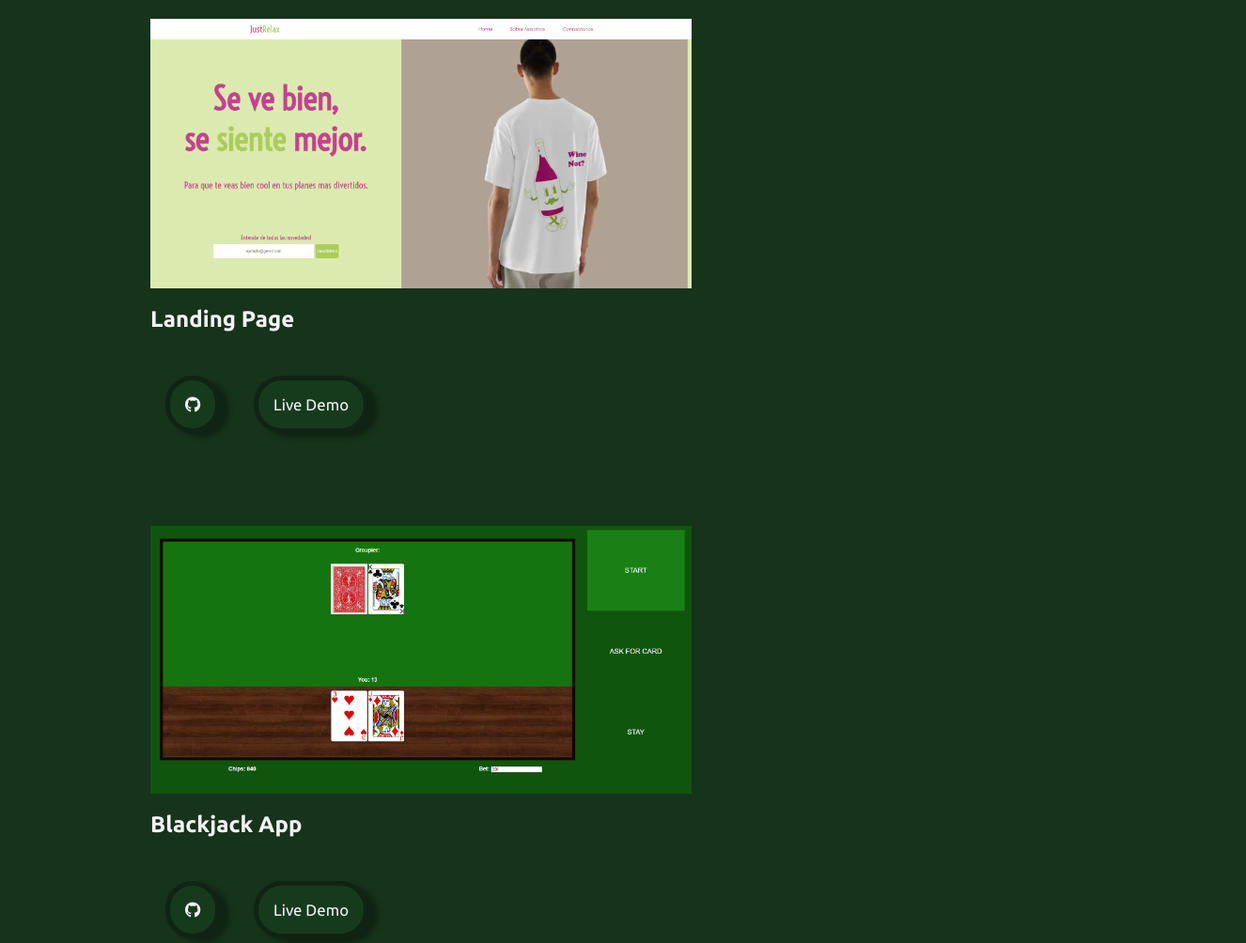
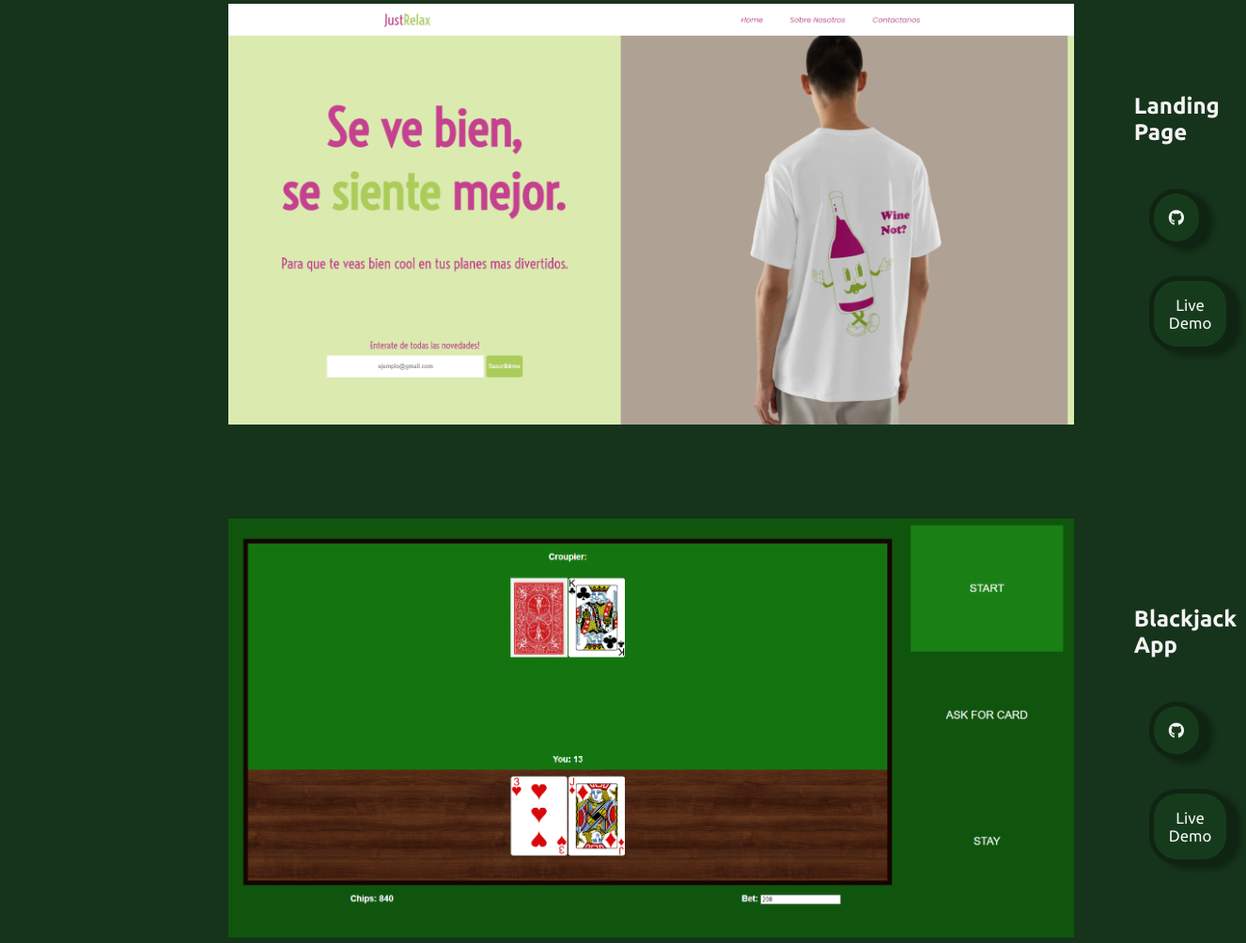
Before and after one commit to nicolasquirogadev/Portfolio, a plain HTML site: page index.html in a window 1280 px wide. Shown: the part 1069-2073 px from the top of the page at 94% size, 1326 px wide, since content can reach past the window. Drawn offline with Linux system fonts and the light colour scheme.

Commit message:
code review y correcciones

```diff
--- a/index.html
+++ b/index.html
@@ -78,11 +78,12 @@
             <h1 class="title">Projects</h1></div>
 
             <div class="project-container">
+                <div class="img-container">
+                    <img src="./assets/preview-landing.png" alt="Project Preview Image" class="project-img">
+                </div>
                 <div class="project-details">
-                    <div class="img-container">
-                        <img src="./assets/preview-landing.png" alt="Project Preview Image" class="project-img">
-                    </div>
                     <h2 class="project-title">Landing Page</h2>
+                    <div class="project-btn-box">
                     <div class="btn-container">
                         <button class="project-btn" onclick="location.href='https://github.com/nicolasquirogadev/JR-landingpage'">
                             <i class="fa-brands fa-github"></i>
@@ -93,15 +94,17 @@
                             Live Demo
                         </button>
                     </div>
+                    </div>
                 </div>
             </div>
 
             <div class="project-container">
+                <div class="img-container">
+                    <img src="./assets/preview-blackjack.png" alt="Project Preview Image" class="project-img">
+                </div>
                 <div class="project-details">
-                    <div class="img-container">
-                        <img src="./assets/preview-blackjack.png" alt="Project Preview Image" class="project-img">
-                    </div>
                     <h2 class="project-title">Blackjack App</h2>
+                    <div class="project-btn-box">
                     <div class="btn-container">
                         <button class="project-btn" onclick="location.href='https://github.com/nicolasquirogadev/blackJack21'">
                             <i class="fa-brands fa-github"></i>
@@ -112,6 +115,7 @@
                             Live Demo
                         </button>
                     </div>
+                </div>
                 </div>
             </div>
 
--- a/styles/style.css
+++ b/styles/style.css
@@ -22,15 +22,6 @@ body {
     font-family: "Ubuntu", serif;
 }
 
-nav {
-    position: fixed;
-    width: 100%;
-    left: 0;
-    top: 0;
-    z-index: 4;
-    font-size: 1.3rem;
-}
-
 li {
     list-style: none;
 }
@@ -41,13 +32,19 @@ a {
     color: var(--text-dark);
 }
 
-
 .navbar {
+    position: fixed;
+    width: 100%;
+    left: 0;
+    top: 0;
+    z-index: 4;
+    font-size: 1.3rem;
     min-height: 70px;
     display: flex;
     justify-content: space-around;
     align-items: center;
-    padding: 2% 24px;
+    padding: 1rem;
+    backdrop-filter: blur(10px);
 }
 
 .logo{
@@ -69,6 +66,12 @@ a {
 }
 
 .nav-link:hover {
+    color: var(--highlight-dark);
+    text-decoration: underline;
+    text-underline-offset: 1rem;
+}
+
+.nav-link active{
     color: var(--highlight-dark);
     text-decoration: underline;
     text-underline-offset: 1rem;
@@ -204,24 +207,36 @@ i {
 
 /*MY CRAFT SECTION*/
 #craft {
+    display: flex;
+    flex-direction: column;
+    align-items: center;
     height: fit-content;
 }
 .project-container {
     position: relative;
     margin: 1rem auto;
     padding: 2rem;
-    display: inline-block;
+    display: flex;
+    align-items: center;
+    width: 80%;
+    .img-container{
+        width: fit-content;
+        img{
+            max-width: 900px;
+        }
+    }
 }
 
 .project-details {
-    .img-container{
-        position: relative;
-        margin: 1rem auto;
-        img{
-            width: 60%;
-        }
+    position: relative;
+    margin-left: 4rem;
+    display: flex;
+    flex-direction: column;
+    align-items: center;
+}
 
-    }
+.project-btn-box {
+    gap: 1rem;
 }
 
 /* ABOUT SECTION */
```
